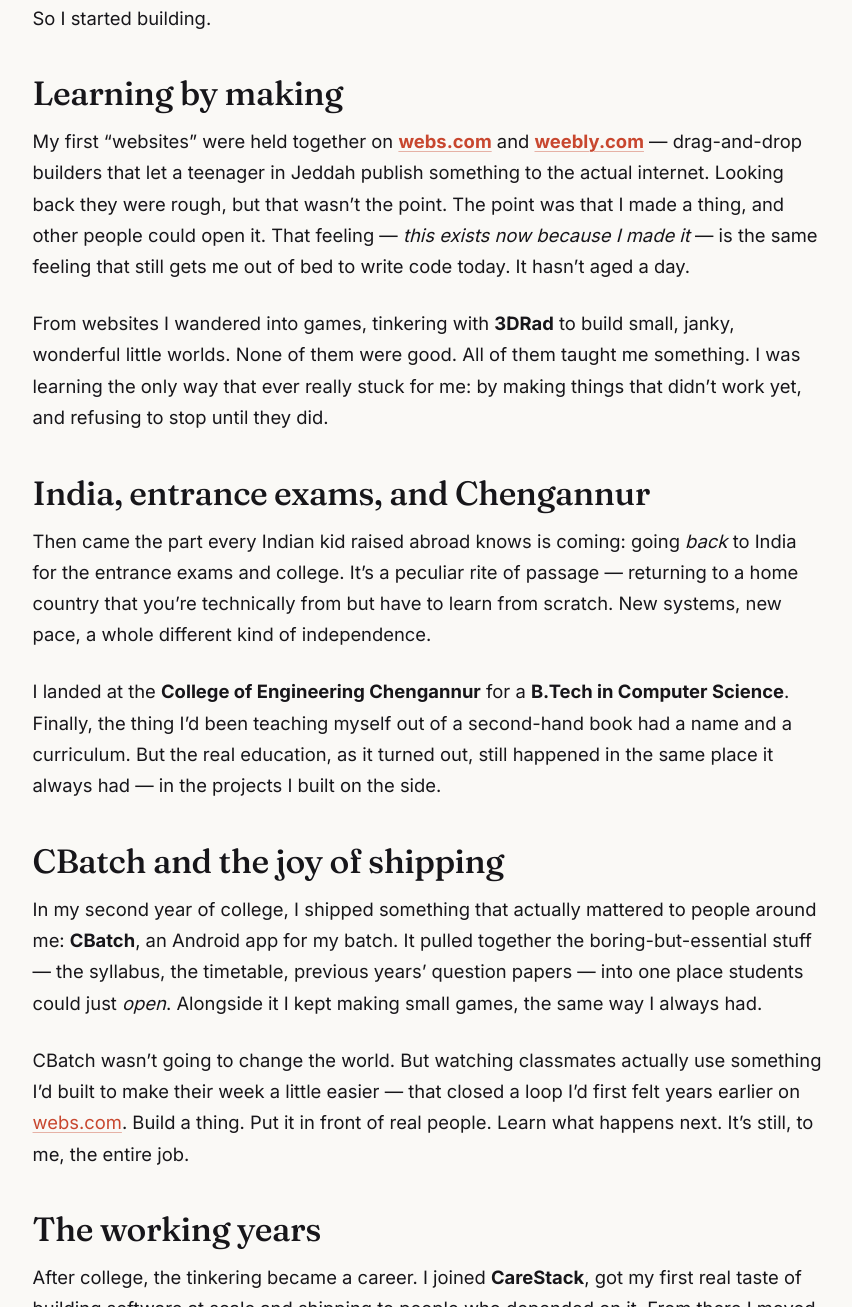
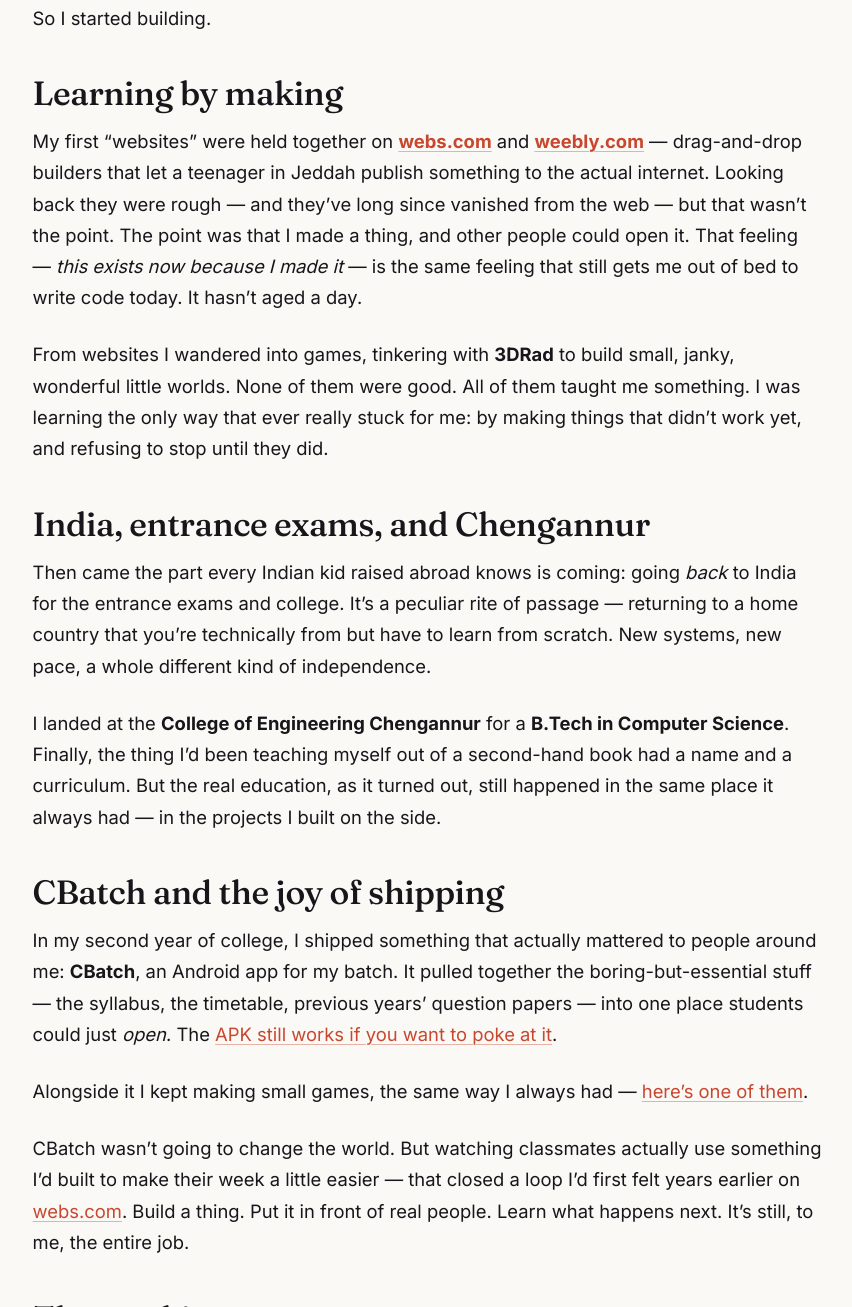
Before and after one commit to hashif360/hashif360.github.io, an Astro site: page /blog/the-long-way-to-the-keyboard in a window 1280 px wide. Shown: the part 1540-2847 px from the top of the page, without its empty margins (213-1065 px from the left). Built offline with nearby package versions, Linux system fonts and the light colour scheme; Astro itself is replaced by a stand-in of ours; some packages are replaced by stand-ins of ours.

Commit message:
post: add CBatch APK + game links, note sites offline

```diff
--- a/src/content/blog/the-long-way-to-the-keyboard.md
+++ b/src/content/blog/the-long-way-to-the-keyboard.md
@@ -42,8 +42,8 @@
 
 My first "websites" were held together on **webs.com** and **weebly.com** — drag-and-drop
 builders that let a teenager in Jeddah publish something to the actual internet. Looking back
-they were rough, but that wasn't the point. The point was that I made a thing, and other people
-could open it. That feeling — *this exists now because I made it* — is the same feeling that
+they were rough — and they've long since vanished from the web — but that wasn't the point. The
+point was that I made a thing, and other people could open it. That feeling — *this exists now because I made it* — is the same feeling that
 still gets me out of bed to write code today. It hasn't aged a day.
 
 From websites I wandered into games, tinkering with **3DRad** to build small, janky, wonderful
@@ -68,7 +68,11 @@
 In my second year of college, I shipped something that actually mattered to people around me:
 **CBatch**, an Android app for my batch. It pulled together the boring-but-essential stuff —
 the syllabus, the timetable, previous years' question papers — into one place students could
-just *open*. Alongside it I kept making small games, the same way I always had.
+just *open*. The
+[APK still works if you want to poke at it](https://dl.dropbox.com/s/c7tomxrd63l8pqh/cbatch.apk?dl=0).
+
+Alongside it I kept making small games, the same way I always had — [here's one of
+them](https://drive.google.com/file/d/1tsxr0Z0-iTbZ6FJGf8L-V3M-aqWaiCd0/view?usp=sharing).
 
 CBatch wasn't going to change the world. But watching classmates actually use something I'd
 built to make their week a little easier — that closed a loop I'd first felt years earlier on
```
